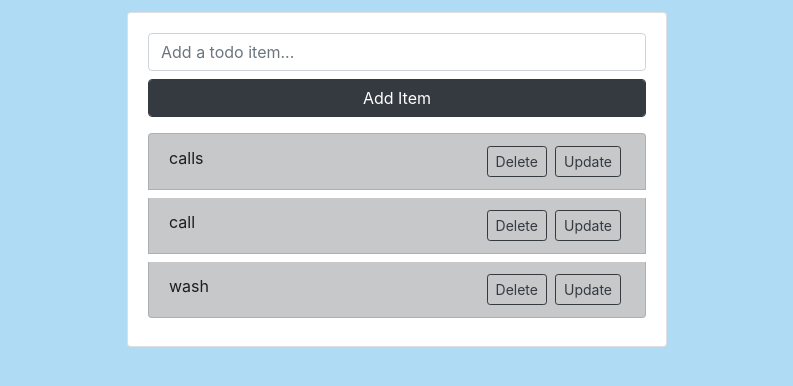
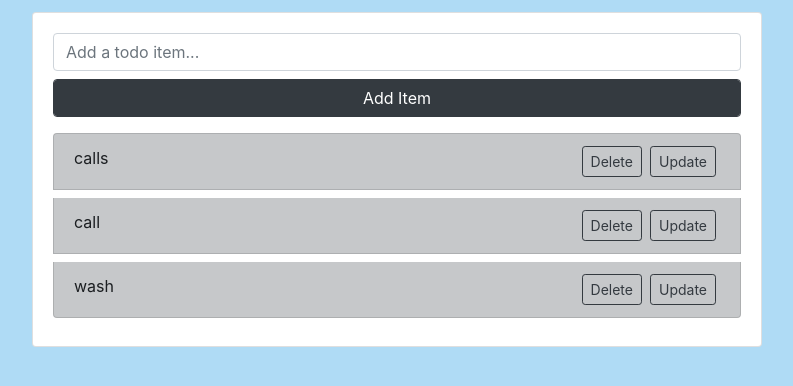
Before and after one commit to DonAttai/todo-app, a Django app: page / in a window 1280 px wide. Shown: the part 64-450 px from the top of the page, without its empty margins (243-1036 px from the left). Run offline with Django 3.2, Linux system fonts and the light colour scheme; a user stored in the database is signed in; data comes from the database, SQL or seed files in the repository; some libraries are stand-ins or nearby versions.

Commit message:
modified col-sm to 8 in index.html

```diff
--- a/tasks/templates/tasks/index.html
+++ b/tasks/templates/tasks/index.html
@@ -5,7 +5,7 @@
 
 {% block content %}
 <div class="row">
-    <div class="col-8 col-sm-6 mx-auto">
+    <div class="col-8 col-sm-8 mx-auto">
         <div class="card card-body">
             <div class="form-group">
                 <form method="POST" action="/" autocomplete="off">
```
